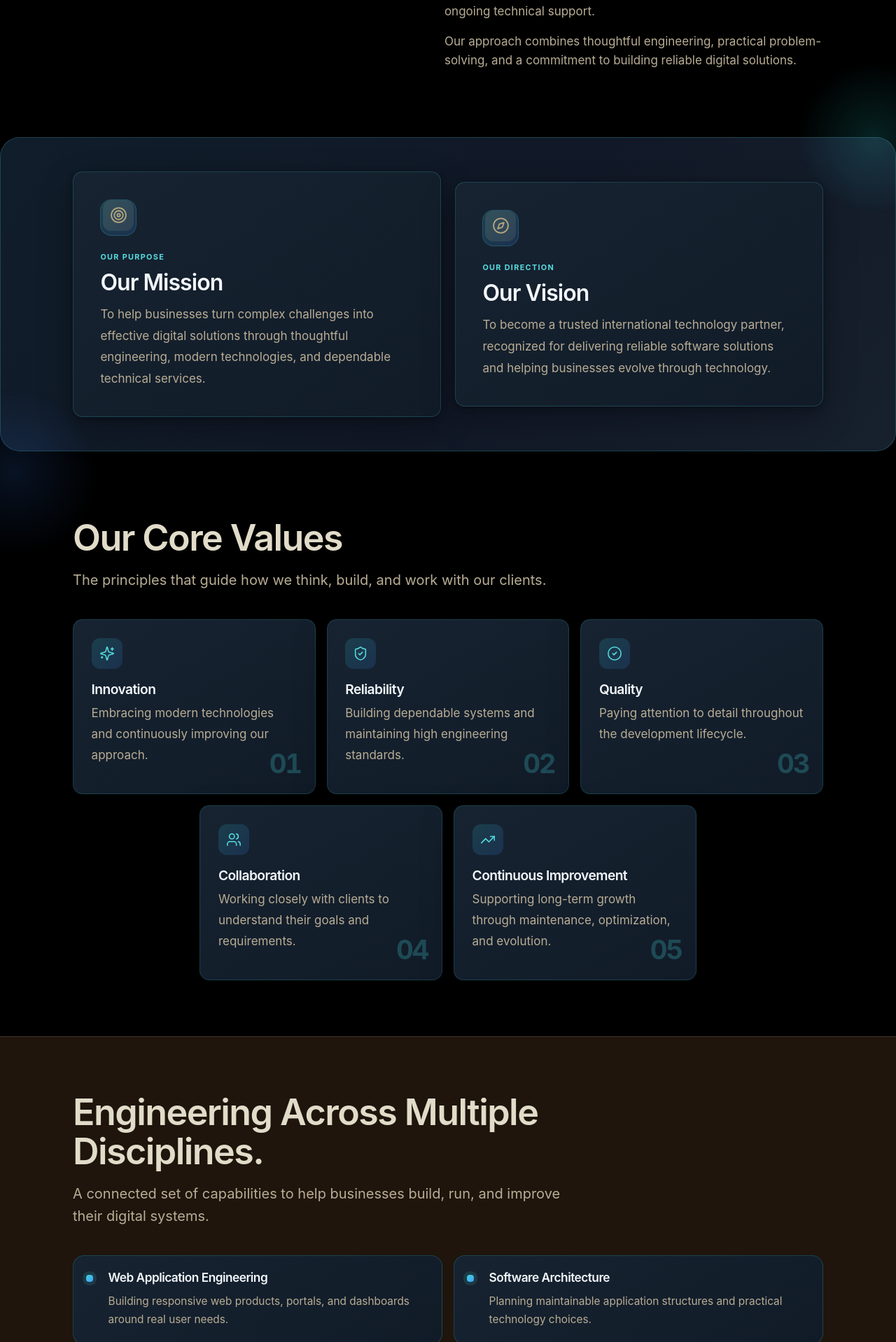
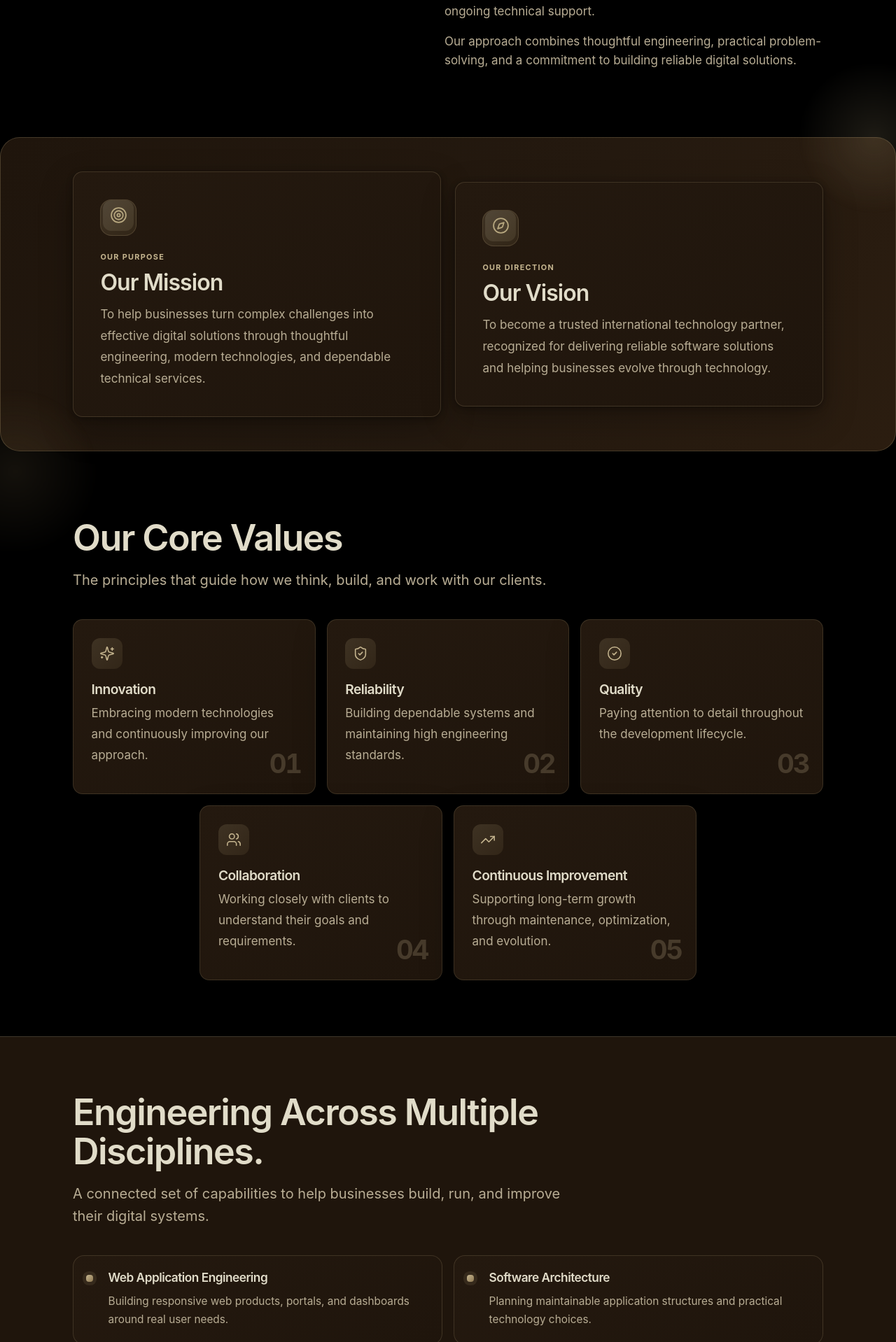
Before and after one commit to ArianKHeirgadam/Normvision, a React (Vite) app: page /about in a window 1280 px wide. Shown: the part 882-2800 px from the top of the page at 70% size. Built offline with nearby package versions, Linux system fonts and the light colour scheme; no server answers.

Commit message:
Restore warm brown palette on About page dark theme

```diff
--- a/src/styles/global.css
+++ b/src/styles/global.css
@@ -684,3 +684,78 @@ footer li a:hover{color:var(--secondary)}
 :root:not([data-theme="light"]) .about-principle h3{
   color:#f2f7fb;
 }
+
+
+/* About page — restore the original warm brown / bronze dark palette */
+:root:not([data-theme="light"]) .about-mission{
+  background:linear-gradient(125deg,#1F150C 0%,#24190F 56%,#2B1D10 100%);
+  border-color:rgba(183,167,127,.24);
+}
+:root:not([data-theme="light"]) .about-mission::before{
+  background:radial-gradient(circle,rgba(183,167,127,.16),transparent 70%);
+}
+:root:not([data-theme="light"]) .about-mission::after{
+  background:radial-gradient(circle,rgba(143,121,82,.14),transparent 70%);
+}
+:root:not([data-theme="light"]) .about-principle,
+:root:not([data-theme="light"]) .about-principle-vision{
+  background:linear-gradient(145deg,#24190F 0%,#1F150C 100%);
+  border-color:rgba(183,167,127,.2);
+}
+:root:not([data-theme="light"]) .about-card-icon{
+  background:linear-gradient(135deg,rgba(183,167,127,.18),rgba(143,121,82,.14));
+  color:#D2C29D;
+  border:1px solid rgba(183,167,127,.2);
+}
+:root:not([data-theme="light"]) .about-card-kicker,
+:root:not([data-theme="light"]) .about-eyebrow{
+  color:#C5B58F;
+}
+:root:not([data-theme="light"]) .about-eyebrow::before{
+  background:linear-gradient(90deg,#B7A77F,#8F7952);
+}
+:root:not([data-theme="light"]) .about-value-card{
+  background:linear-gradient(150deg,#24190F,#1F150C);
+  border-color:rgba(183,167,127,.18);
+}
+:root:not([data-theme="light"]) .about-value-card .ic{
+  background:linear-gradient(135deg,rgba(183,167,127,.18),rgba(143,121,82,.14));
+  color:#C5B58F;
+}
+:root:not([data-theme="light"]) .about-value-index{
+  color:rgba(197,181,143,.24);
+}
+:root:not([data-theme="light"]) .about-value-card:hover .about-value-index{
+  color:rgba(197,181,143,.42);
+}
+:root:not([data-theme="light"]) .about-expertise .why{
+  background:linear-gradient(145deg,#24190F,#1F150C);
+  border-color:rgba(183,167,127,.2);
+}
+:root:not([data-theme="light"]) .about-expertise .why:hover{
+  border-color:rgba(197,181,143,.48);
+  box-shadow:0 12px 30px rgba(0,0,0,.28),0 0 0 1px rgba(183,167,127,.08);
+}
+:root:not([data-theme="light"]) .about-expertise .why::before{
+  background:linear-gradient(135deg,#C5B58F,#8F7952);
+  box-shadow:0 0 0 5px rgba(183,167,127,.12);
+}
+:root:not([data-theme="light"]) .about-process .step{
+  background:linear-gradient(145deg,#24190F,#1F150C);
+  border-color:rgba(183,167,127,.18);
+}
+:root:not([data-theme="light"]) .about-process .num{
+  color:#D2C29D;
+  background:linear-gradient(135deg,#2B1D10,#1F150C);
+  border-color:rgba(183,167,127,.42);
+  box-shadow:0 0 0 4px rgba(183,167,127,.07);
+}
+:root:not([data-theme="light"]) .about-process .step::before{
+  background:linear-gradient(90deg,rgba(183,167,127,.72),rgba(143,121,82,.24));
+}
+:root:not([data-theme="light"]) .about-intro .copy p:first-child,
+:root:not([data-theme="light"]) .about-expertise .why h3,
+:root:not([data-theme="light"]) .about-value-card h3,
+:root:not([data-theme="light"]) .about-principle h3{
+  color:#E1DCC9;
+}
```
